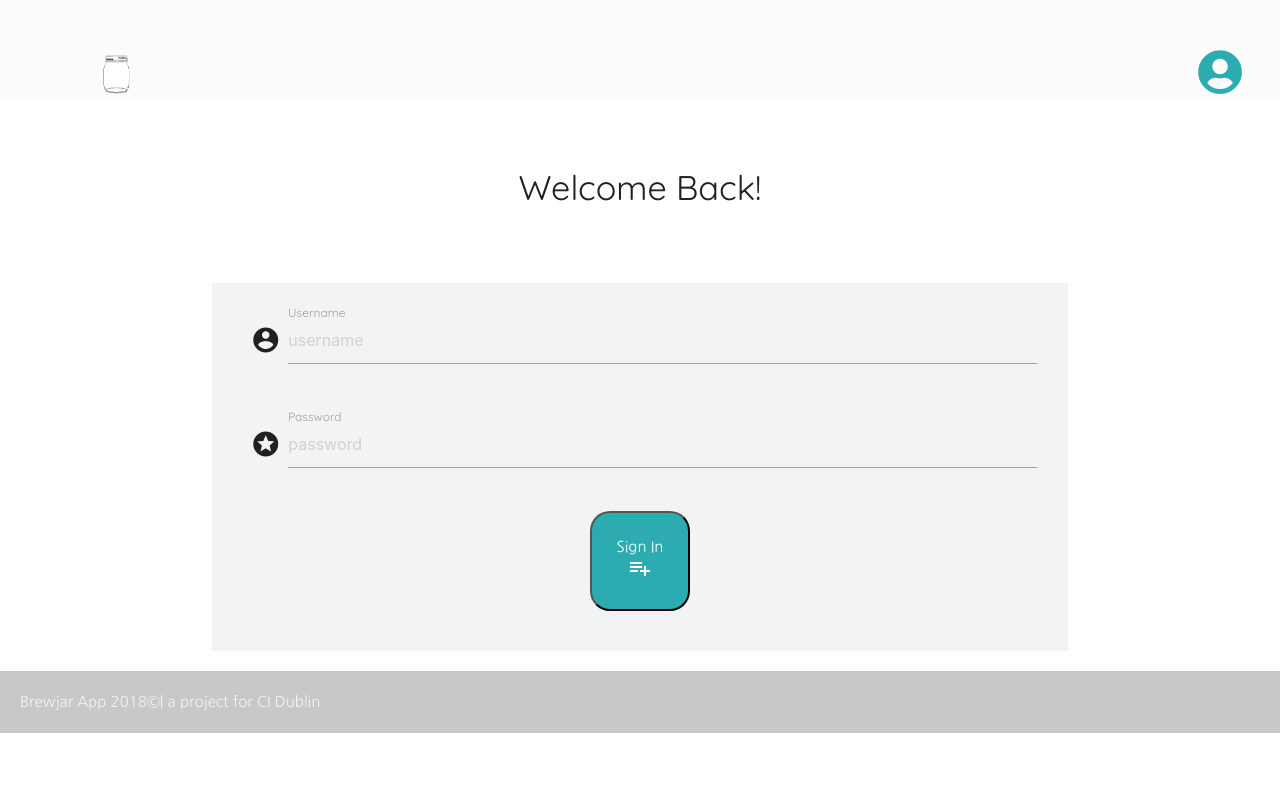
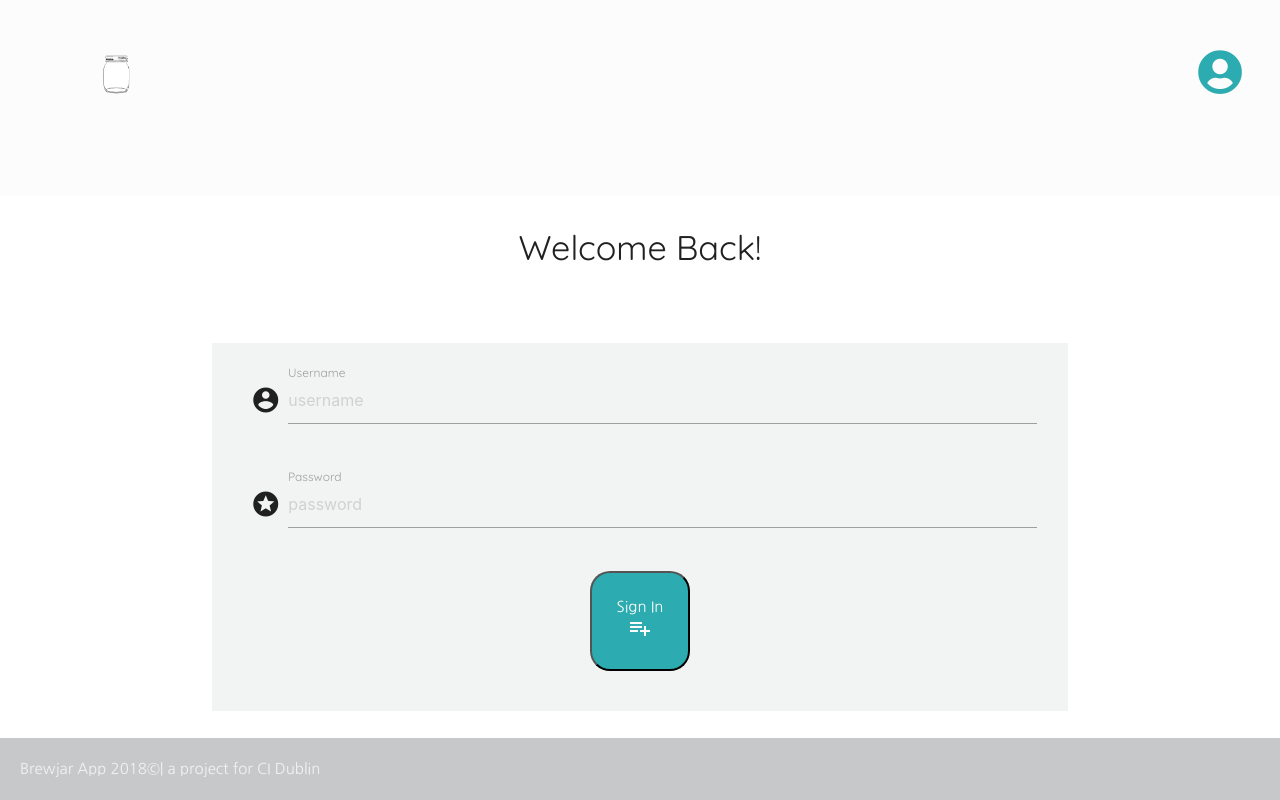
Before and after one commit to Nyanca/brewjar, a Flask app: page /add_vote in a window 1280 px wide. Run offline with Flask 2, Linux system fonts and the light colour scheme; some libraries are stand-ins or nearby versions.

Commit message:
added sticky footer

```diff
--- a/static/css/main.css
+++ b/static/css/main.css
@@ -42,6 +42,14 @@
   display: flex;
   width: 100%; }
 
+body {
+  display: flex;
+  min-height: 100vh;
+  flex-direction: column; }
+
+main {
+  flex: 1 0 auto; }
+
 .sitefont {
   font-family: "Quicksand", sans-serif; }
 
--- a/static/css/pages/base.scss
+++ b/static/css/pages/base.scss
@@ -1,3 +1,12 @@
+body {
+    display: flex;
+    min-height: 100vh;
+    flex-direction: column;
+  }
+
+  main {
+    flex: 1 0 auto;
+  }
 
 //fonts
 .sitefont {
```
Also changed, not shown: 1 other file.
